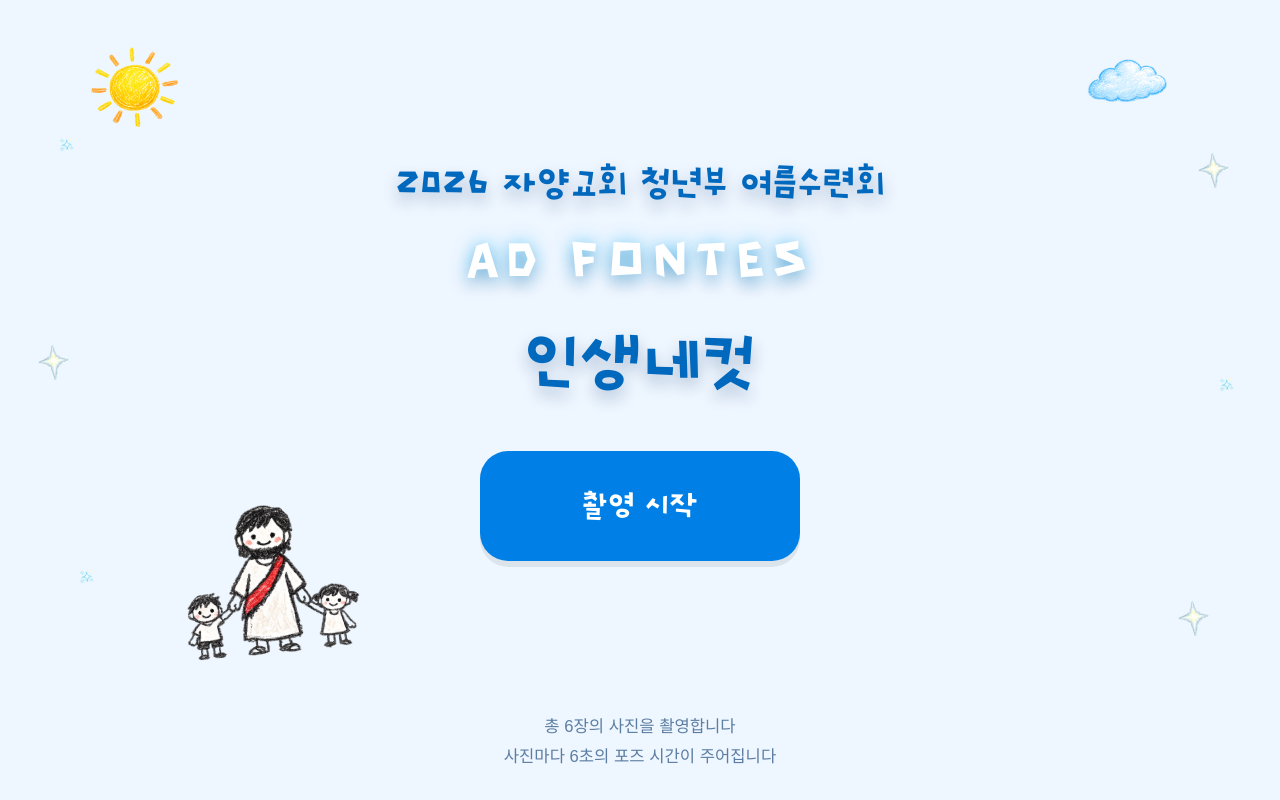
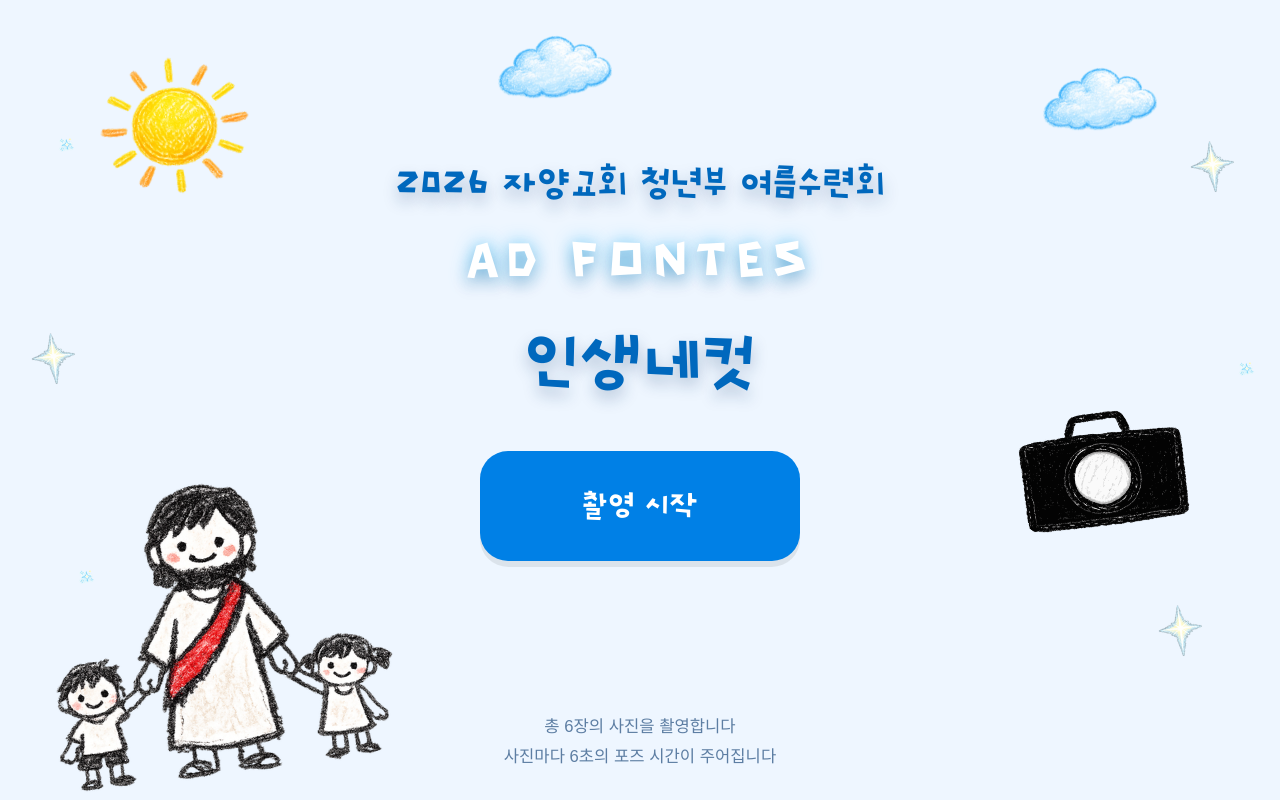
Before and after one commit to sioninzion/adfontes_photoapp, a plain HTML site: page index.html in a window 1280 px wide. Drawn offline with Linux system fonts and the light colour scheme; a web font is replaced by a local one.

Commit message:
commenrt

```diff
--- a/css/style.css
+++ b/css/style.css
@@ -237,7 +237,8 @@ img {
 
 /* -------------------------------------------------------------------------
    장식 오브젝트 (구름/태양/반짝임/God's kids 삽화)
-   모든 화면에서 동일한 규칙: 0.6초 간격으로 -10deg <-> +10deg 사이를 흔든다.
+   모든 화면에서 동일한 규칙: 0.6초 간격으로 -7deg <-> +7deg로 뚝뚝 바뀐다
+   (중간 각도로 부드럽게 보간되지 않도록 steps()를 사용한다).
    순수 장식이라 pointer-events:none + aria-hidden 처리한다.
    ------------------------------------------------------------------------- */
 .decor {
@@ -247,12 +248,13 @@ img {
   -webkit-user-select: none;
   user-select: none;
   -webkit-user-drag: none;
-  animation: decor-wobble 1.2s ease-in-out infinite;
+  animation: decor-wobble 1.2s steps(1, end) infinite;
 }
 
 @keyframes decor-wobble {
-  0%, 100% { transform: rotate(-10deg); }
-  50% { transform: rotate(10deg); }
+  0% { transform: rotate(-7deg); }
+  50% { transform: rotate(7deg); }
+  100% { transform: rotate(-7deg); }
 }
 
 @media (prefers-reduced-motion: reduce) {
@@ -261,24 +263,37 @@ img {
   }
 }
 
+/* 태양 +30%, 구름 +20%, God's kids +40%를 두 번 적용한 누적 크기 */
 .decor-sun {
-  width: clamp(64px, 9vw, 120px);
+  width: clamp(108px, 15.2vw, 203px);
   height: auto;
 }
 
 .decor-cloud {
-  width: clamp(72px, 10vw, 130px);
+  width: clamp(103px, 14.4vw, 187px);
   height: auto;
 }
 
-/* "인생네컷" 제목 한 글자 크기 정도 */
+/* "인생네컷" 제목 한 글자 크기 정도 (particle-1) */
 .decor-particle {
   width: clamp(32px, 5.5vw, 56px);
   height: auto;
 }
 
+/* particle-2는 글자/버튼을 가리지 않는 선에서 조금 더 크게 */
+.decor-particle-big {
+  width: clamp(48px, 7.5vw, 82px);
+  height: auto;
+}
+
 .decor-godskid {
-  width: clamp(120px, 16vw, 220px);
+  width: clamp(235px, 31.4vw, 431px);
+  height: auto;
+}
+
+/* 구름보다 살짝 크게 */
+.decor-camera {
+  width: clamp(118px, 16.5vw, 215px);
   height: auto;
 }
 
@@ -286,18 +301,20 @@ img {
    (바닥/왼쪽 끝에 딱 붙지 않도록 여유를 둔다) */
 .decor-start-sun { top: 4%; left: 6%; }
 .decor-start-cloud { top: 5%; right: 7%; }
-.decor-start-godskid { bottom: 14%; left: 13%; }
+.decor-start-cloud-2 { top: 1%; left: 36%; }
+.decor-start-godskid { top: 55%; left: 1%; bottom: auto; }
+.decor-start-camera { top: 48%; right: 4%; }
 
 .decor-start-particle-1 { top: 16%; left: 3%; }
-.decor-start-particle-2 { top: 42%; left: 2%; }
+.decor-start-particle-2 { top: 40%; left: 1%; }
 .decor-start-particle-3 { top: 70%; left: 4.5%; }
-.decor-start-particle-4 { top: 18%; right: 3%; }
-.decor-start-particle-5 { top: 46%; right: 2%; }
+.decor-start-particle-4 { top: 16%; right: 2%; }
+.decor-start-particle-5 { top: 44%; right: 0.5%; }
 .decor-start-particle-6 { top: 74%; right: 4.5%; }
 
 /* 촬영/선택 화면: 더 작게, 가로 모드에서만 태양/구름 표시, 파티클은 항상 여백에 */
-.decor-sun--compact { width: clamp(36px, 4.5vw, 64px); height: auto; }
-.decor-cloud--compact { width: clamp(40px, 5vw, 72px); height: auto; }
+.decor-sun--compact { width: clamp(61px, 7.7vw, 108px); height: auto; }
+.decor-cloud--compact { width: clamp(58px, 7.2vw, 103px); height: auto; }
 
 .decor-capsel-sun { top: 4px; left: 4px; }
 .decor-capsel-cloud { top: 4px; right: 4px; }
--- a/index.html
+++ b/index.html
@@ -25,13 +25,15 @@
 <section id="screen-start" class="screen screen--active">
   <img src="assets/decor/sun.png" alt="" aria-hidden="true" class="decor decor-sun decor-start-sun" />
   <img src="assets/decor/cloud.png" alt="" aria-hidden="true" class="decor decor-cloud decor-start-cloud" />
+  <img src="assets/decor/cloud.png" alt="" aria-hidden="true" class="decor decor-cloud decor-start-cloud-2" />
   <img src="assets/decor/particle-1.png" alt="" aria-hidden="true" class="decor decor-particle decor-start-particle-1" />
-  <img src="assets/decor/particle-2.png" alt="" aria-hidden="true" class="decor decor-particle decor-start-particle-2" />
+  <img src="assets/decor/particle-2.png" alt="" aria-hidden="true" class="decor decor-particle-big decor-start-particle-2" />
   <img src="assets/decor/particle-1.png" alt="" aria-hidden="true" class="decor decor-particle decor-start-particle-3" />
-  <img src="assets/decor/particle-2.png" alt="" aria-hidden="true" class="decor decor-particle decor-start-particle-4" />
+  <img src="assets/decor/particle-2.png" alt="" aria-hidden="true" class="decor decor-particle-big decor-start-particle-4" />
   <img src="assets/decor/particle-1.png" alt="" aria-hidden="true" class="decor decor-particle decor-start-particle-5" />
-  <img src="assets/decor/particle-2.png" alt="" aria-hidden="true" class="decor decor-particle decor-start-particle-6" />
+  <img src="assets/decor/particle-2.png" alt="" aria-hidden="true" class="decor decor-particle-big decor-start-particle-6" />
   <img src="assets/decor/godskid.png" alt="" aria-hidden="true" class="decor decor-godskid decor-start-godskid" />
+  <img src="assets/decor/camera.png" alt="" aria-hidden="true" class="decor decor-camera decor-start-camera" />
   <div class="start-content">
     <h1 class="event-title">
       <span class="event-title-line event-title-line--sub">2026 자양교회 청년부 여름수련회</span>
@@ -61,7 +63,7 @@
   <img src="assets/decor/sun.png" alt="" aria-hidden="true" class="decor decor-sun decor-sun--compact decor-capsel-sun" />
   <img src="assets/decor/cloud.png" alt="" aria-hidden="true" class="decor decor-cloud decor-cloud--compact decor-capsel-cloud" />
   <img src="assets/decor/particle-1.png" alt="" aria-hidden="true" class="decor decor-particle decor-capsel-particle-left" />
-  <img src="assets/decor/particle-2.png" alt="" aria-hidden="true" class="decor decor-particle decor-capsel-particle-right" />
+  <img src="assets/decor/particle-2.png" alt="" aria-hidden="true" class="decor decor-particle-big decor-capsel-particle-right" />
   <div id="capture-stage" class="capture-stage">
     <div id="capture-frame" class="capture-frame">
       <video id="capture-video" class="camera-video" autoplay playsinline muted></video>
@@ -91,7 +93,7 @@
 <section id="screen-select" class="screen">
   <img src="assets/decor/sun.png" alt="" aria-hidden="true" class="decor decor-sun decor-sun--compact decor-capsel-sun" />
   <img src="assets/decor/cloud.png" alt="" aria-hidden="true" class="decor decor-cloud decor-cloud--compact decor-capsel-cloud" />
-  <img src="assets/decor/particle-2.png" alt="" aria-hidden="true" class="decor decor-particle decor-capsel-particle-left" />
+  <img src="assets/decor/particle-2.png" alt="" aria-hidden="true" class="decor decor-particle-big decor-capsel-particle-left" />
   <img src="assets/decor/particle-1.png" alt="" aria-hidden="true" class="decor decor-particle decor-capsel-particle-right" />
   <p class="screen-instruction">마음에 드는 사진 4장을 골라주세요</p>
   <div id="select-grid" class="select-grid">
--- a/sw.js
+++ b/sw.js
@@ -9,7 +9,7 @@
 // CACHE_NAME 버전을 올려서 오래된 캐시를 확실히 폐기한다.
 // ---------------------------------------------------------------------------
 
-const CACHE_NAME = "life4cut-shell-v11";
+const CACHE_NAME = "life4cut-shell-v14";
 
 const PRECACHE_URLS = [
   "./",
@@ -38,6 +38,7 @@ const PRECACHE_URLS = [
   "./assets/decor/particle-1.png",
   "./assets/decor/particle-2.png",
   "./assets/decor/godskid.png",
+  "./assets/decor/camera.png",
   "./assets/icons/icon-180.png",
   "./assets/icons/icon-192.png",
   "./assets/icons/icon-512.png",
```
Also changed, not shown: assets/decor/camera.png (added), 1 other file.
